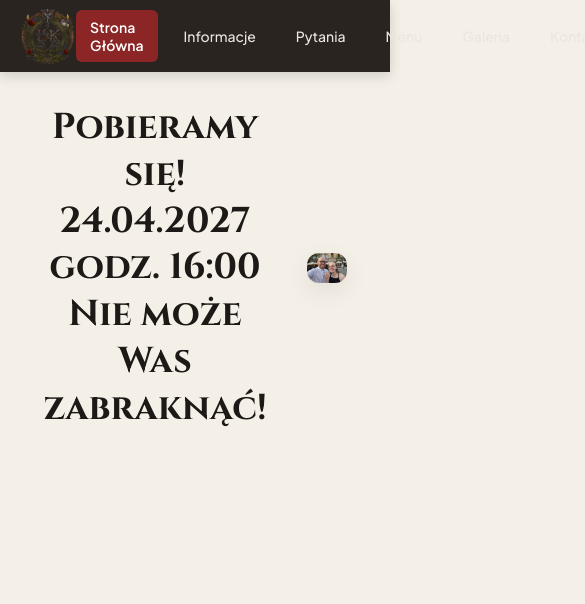
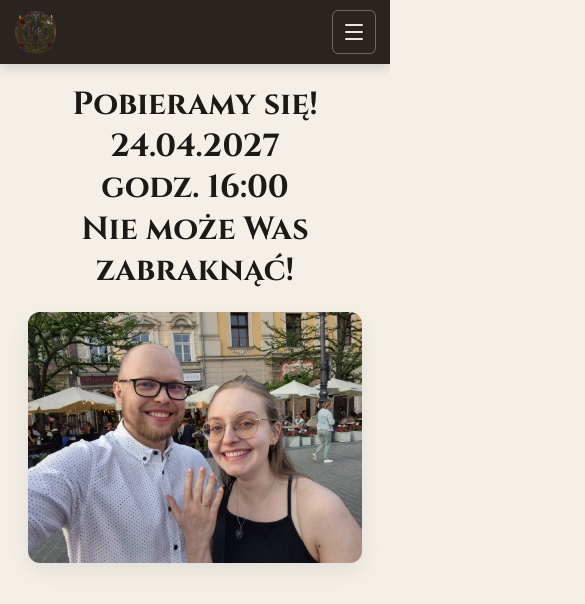
Before and after one commit to Ulszka/jaskiniaSoltysa, a React (Vite) app: page / in a window 390 px wide. Shown: the top 604 px of the page, 585 px wide, since content can reach past the window. Built offline with nearby package versions, Linux system fonts and the light colour scheme.

Commit message:
Making website mobile friendly - commit after review 1

```diff
--- a/src/components/Navbar/Navbar.scss
+++ b/src/components/Navbar/Navbar.scss
@@ -1,3 +1,5 @@
+@use '../../styles/global' as *;
+
 .site-header {
   background-color: #2A2421;
   box-shadow: 0 4px 12px rgba(0, 0, 0, 0.15);
@@ -21,7 +23,7 @@
     gap: 0.625rem;
     color: #EAE6DF;
     font-family: 'Cinzel', serif;
-    font-size: 1.25rem;
+    font-size: $font-size-header;
     font-weight: 700;
     letter-spacing: 0.08em;
 
@@ -42,7 +44,7 @@
 
     .nav-item {
       padding: 0.5rem 0.875rem;
-      font-size: 0.875rem;
+      font-size: $font-size-navbar;
       font-weight: 500;
       color: #EAE6DF;
       border-radius: 0.375rem;
@@ -63,7 +65,7 @@
     .lang-button {
       margin-left: 0.5rem;
       padding: 0.4rem 0.875rem;
-      font-size: 0.75rem;
+      font-size: $font-size-navbar;
       font-weight: 600;
       letter-spacing: 0.05em;
       background-color: #2D4A5E;
@@ -92,3 +94,86 @@
     cursor: pointer;
   }
 }
+
+@media (max-width: $breakpoint-tablet) {
+  .site-header {
+    .header-container {
+      padding: 0 1rem;
+    }
+
+    .brand-link {
+      font-size: $font-size-header;
+
+      img {
+        max-width: 10rem;
+        height: 3rem;
+      }
+    }
+
+    .nav-links {
+      gap: 0.5rem;
+
+      .nav-item {
+        padding: 0.45rem 0.7rem;
+        font-size: $font-size-body-text;
+      }
+
+      .lang-button {
+        padding: 0.35rem 0.7rem;
+      }
+    }
+  }
+}
+
+@media (max-width: $breakpoint-phone) {
+  .site-header {
+    .header-container {
+      position: relative;
+      height: 4rem;
+      padding: 0 0.875rem;
+    }
+
+    .brand-link {
+      img {
+        max-width: 8rem;
+        height: 2.75rem;
+      }
+    }
+
+    .menu-toggle {
+      display: flex;
+      flex-direction: column;
+    }
+
+    .nav-links {
+      position: absolute;
+      top: 100%;
+      left: 0;
+      right: 0;
+      display: none;
+      flex-direction: column;
+      align-items: stretch;
+      gap: 0.75rem;
+      margin-left: 0;
+      padding: 1rem 0.875rem 1.25rem;
+      background-color: #2A2421;
+      border-top: 1px solid rgba(234, 230, 223, 0.15);
+      box-shadow: 0 12px 24px rgba(0, 0, 0, 0.18);
+
+      &.is-open {
+        display: flex;
+      }
+
+      .nav-item {
+        width: 100%;
+        padding: 0.75rem 0.875rem;
+        font-size: $font-size-body-text;
+      }
+
+      .lang-button {
+        margin-left: 0;
+        align-self: flex-start;
+      }
+    }
+  }
+}
--- a/src/pages/Contact/Contact.scss
+++ b/src/pages/Contact/Contact.scss
@@ -1,3 +1,5 @@
+@use '../../styles/global' as *;
+
 .contact-container {
   width: max(90%);
   margin: 0 auto;
@@ -20,7 +22,7 @@
     text-align: center;
 
     .contact-description {
-      font-size: 1.125rem;
+      font-size: $font-size-body-text;
       color: #6B625B;
       line-height: 1.6;
       margin: 0;
@@ -51,3 +53,32 @@
     }
   }
 }
+
+@media (max-width: $breakpoint-tablet) {
+  .contact-container {
+    width: min(92%, $breakpoint-tablet);
+    padding: 1.5rem 1rem;
+  }
+
+  .contact-layout {
+    flex-direction: column;
+    gap: 1.5rem;
+  }
+}
+
+@media (max-width: $breakpoint-phone) {
+  .contact-container {
+    width: min(92%, $breakpoint-phone);
+    padding: 1.25rem 0.75rem;
+  }
+
+  .contact-layout {
+    gap: 1rem;
+
+    .contact-content {
+      .contact-description {
+        font-size: $font-size-body-text;
+      }
+    }
+  }
+}
--- a/src/pages/Faq/Faq.scss
+++ b/src/pages/Faq/Faq.scss
@@ -1,3 +1,5 @@
+@use '../../styles/global' as *;
+
 .faq-container {
   width: max(90%);
   margin: 0 auto;
@@ -7,7 +9,7 @@
 .faq-content {
   .faq-page-title {
     font-family: 'Cinzel', serif;
-    font-size: 2.25rem;
+    font-size: $font-size-header;
     font-weight: 700;
     color: #1C1917;
     margin-bottom: 2.5rem;
@@ -25,14 +27,14 @@
   .faq-item {
     .faq-question {
       font-family: 'Cinzel', serif;
-      font-size: 1.35rem;
+      font-size: $font-size-body-header;
       font-weight: 700;
       color: #8C2525;
       margin-bottom: 0.5rem;
     }
 
     .faq-answer {
-      font-size: 1.05rem;
+      font-size: $font-size-body-text;
       color: #6B625B;
       line-height: 1.6;
       margin: 0;
@@ -44,3 +46,40 @@
     }
   }
 }
+
+@media (max-width: $breakpoint-tablet) {
+  .faq-container {
+    width: min(92%, $breakpoint-tablet);
+    padding: 1.5rem 1rem;
+  }
+
+  .faq-content {
+    .faq-page-title {
+      font-size: $font-size-header;
+    }
+  }
+}
+
+@media (max-width: $breakpoint-phone) {
+  .faq-container {
+    width: min(92%, $breakpoint-phone);
+    padding: 1.25rem 0.75rem;
+  }
+
+  .faq-content {
+    .faq-page-title {
+      font-size: $font-size-header;
+      margin-bottom: 1.5rem;
+    }
+
+    .faq-item {
+      .faq-question {
+        font-size: $font-size-body-header;
+      }
+
+      .faq-answer {
+        font-size: $font-size-body-text;
+      }
+    }
+  }
+}
--- a/src/pages/Gallery/Gallery.scss
+++ b/src/pages/Gallery/Gallery.scss
@@ -1,3 +1,5 @@
+@use '../../styles/global' as *;
+
 .gallery-container {
   width: max(90%);
   margin: 0 auto;
@@ -20,7 +22,7 @@
     text-align: left;
 
     .gallery-description {
-      font-size: 1.125rem;
+      font-size: $font-size-body-text;
       color: #6B625B;
       line-height: 1.6;
       margin: 0;
@@ -48,3 +50,32 @@
     }
   }
 }
+
+@media (max-width: $breakpoint-tablet) {
+  .gallery-container {
+    width: min(92%, $breakpoint-tablet);
+    padding: 1.5rem 1rem;
+  }
+
+  .gallery-layout {
+    flex-direction: column;
+    gap: 1.5rem;
+  }
+}
+
+@media (max-width: $breakpoint-phone) {
+  .gallery-container {
+    width: min(92%, $breakpoint-phone);
+    padding: 1.25rem 0.75rem;
+  }
+
+  .gallery-layout {
+    gap: 1rem;
+
+    .gallery-content {
+      .gallery-description {
+        font-size: $font-size-body-text;
+      }
+    }
+  }
+}
--- a/src/pages/Home/Home.scss
+++ b/src/pages/Home/Home.scss
@@ -1,3 +1,5 @@
+@use '../../styles/global' as *;
+
 .home-container {
   width: max(90%);
   margin: 0 auto;
@@ -21,7 +23,7 @@
     .card-badge {
       display: inline-block;
       padding: 0.3rem 0.875rem;
-      font-size: 0.75rem;
+      font-size: $font-size-body-text;
       font-weight: 600;
       letter-spacing: 0.1em;
       text-transform: uppercase;
@@ -34,7 +36,7 @@
 
     .card-title {
       font-family: 'Cinzel', serif;
-      font-size: 2.25rem;
+      font-size: $font-size-header;
       font-weight: 700;
       color: #1C1917;
       line-height: 1.3;
@@ -62,3 +64,50 @@
     }
   }
 }
+
+@media (max-width: $breakpoint-tablet) {
+  .home-container {
+    width: min(92%, $breakpoint-tablet);
+    padding: 1.5rem 1rem;
+  }
+
+  .hero-layout {
+    flex-direction: column;
+    gap: 1.5rem;
+
+    .hero-content {
+      width: 100%;
+
+      .card-title {
+        font-size: $font-size-header;
+      }
+    }
+
+    .hero-image-wrapper {
+      width: 100%;
+    }
+  }
+}
+
+@media (max-width: $breakpoint-phone) {
+  .home-container {
+    width: min(92%, $breakpoint-phone);
+    padding: 1.25rem 0.75rem;
+  }
+
+  .hero-layout {
+    gap: 1.25rem;
+
+    .hero-content {
+      width: 100%;
+
+      .card-title {
+        font-size: $font-size-header;
+      }
+    }
+
+    .hero-image-wrapper {
+      width: 100%;
+    }
+  }
+}
--- a/src/pages/Info/Info.scss
+++ b/src/pages/Info/Info.scss
@@ -1,3 +1,5 @@
+@use '../../styles/global' as *;
+
 .info-container {
   width: max(90%);
   margin: 0 auto;
@@ -27,7 +29,7 @@
 
     .column-title {
       font-family: 'Cinzel', serif;
-      font-size: 1.75rem;
+      font-size: $font-size-header;
       font-weight: 700;
       color: #1C1917;
       margin-bottom: 1rem;
@@ -37,7 +39,7 @@
     }
 
     .column-description {
-      font-size: 1rem;
+      font-size: $font-size-body-text;
       color: #6B625B;
       line-height: 1.6;
 
@@ -68,3 +70,38 @@
     }
   }
 }
+
+@media (max-width: $breakpoint-tablet) {
+  .info-container {
+    width: min(92%, $breakpoint-tablet);
+    padding: 1.5rem 1rem;
+  }
+
+  .info-grid {
+    grid-template-columns: 1fr;
+    gap: 1.5rem;
+  }
+
+  .info-column {
+    padding: 1.5rem;
+  }
+}
+
+@media (max-width: $breakpoint-phone) {
+  .info-container {
+    width: min(92%, $breakpoint-phone);
+    padding: 1.25rem 0.75rem;
+  }
+
+  .info-column {
+    padding: 1.25rem;
+
+    .column-text {
+      margin-bottom: 1.25rem;
+
+      .column-title {
+        font-size: $font-size-header;
+      }
+    }
+  }
+}
--- a/src/pages/Menu/Menu.scss
+++ b/src/pages/Menu/Menu.scss
@@ -1,3 +1,5 @@
+@use '../../styles/global' as *;
+
 .menu-container {
   width: max(90%);
   margin: 0 auto;
@@ -11,7 +13,7 @@
 
   .menu-page-title {
     font-family: 'Cinzel', serif;
-    font-size: 2.5rem;
+    font-size: $font-size-header;
     font-weight: 700;
     color: #1C1917;
     margin-bottom: 2.5rem;
@@ -33,7 +35,7 @@
 
       .menu-column-title {
         font-family: 'Cinzel', serif;
-        font-size: 1.75rem;
+        font-size: $font-size-header;
         font-weight: 700;
         color: #8C2525;
         margin: 0;
@@ -50,7 +52,7 @@
 
       .menu-category {
         font-family: 'Cinzel', serif;
-        font-size: 1.5rem;
+        font-size: $font-size-body-header;
         font-weight: 700;
         color: #1C1917;
         margin-bottom: 0.5rem;
@@ -59,7 +61,7 @@
       }
 
       .menu-details {
-        font-size: 1rem;
+        font-size: $font-size-body-text;
         color: #6B625B;
         line-height: 1.6;
         margin: 0;
@@ -67,3 +69,58 @@
     }
   }
 }
+
+@media (max-width: $breakpoint-tablet) {
+  .menu-container {
+    width: min(92%, $breakpoint-tablet);
+    padding: 1.5rem 1rem;
+  }
+
+  .menu-content {
+    .menu-columns {
+      flex-direction: row;
+      gap: 1rem;
+
+      .menu-column {
+        flex: 1 1 0;
+        min-width: 0;
+      }
+    }
+  }
+}
+
+@media (max-width: $breakpoint-phone) {
+  .menu-container {
+    width: min(92%, $breakpoint-phone);
+    padding: 1.25rem 0.75rem;
+  }
+
+  .menu-content {
+    .menu-page-title {
+      font-size: $font-size-header;
+      margin-bottom: 1.75rem;
+    }
+
+    .menu-columns {
+      flex-direction: column;
+      gap: 1rem;
+
+      .menu-column {
+        width: 100%;
+        gap: 1rem;
+
+        .menu-column-title {
+          font-size: $font-size-header;
+        }
+      }
+
+      .menu-item {
+        padding: 1.1rem 1.25rem;
+
+        .menu-category {
+          font-size: $font-size-body-header;
+        }
+      }
+    }
+  }
+}
--- a/src/styles/global.scss
+++ b/src/styles/global.scss
@@ -1,8 +1,13 @@
 @import url('https://fonts.googleapis.com/css2?family=Cinzel:wght@600;700&family=Plus+Jakarta+Sans:wght@400;500;600&display=swap');
 
-:root {
-  --content-max-width: 750px;
-}
+$breakpoint-tablet: 1200px;
+$breakpoint-phone: 750px;
+
+
+$font-size-navbar: 1rem;
+$font-size-header: 2rem;
+$font-size-body-header: 1.5rem;
+$font-size-body-text: 1.2rem;
 
 * {
   box-sizing: border-box;
@@ -10,11 +15,22 @@
   padding: 0;
 }
 
+html {
+  scroll-behavior: smooth;
+}
+
 body {
   background-color: #F4F0E8;
   color: #1C1917;
   font-family: 'Plus Jakarta Sans', sans-serif;
+  font-size: $font-size-body-text;
   min-height: 100vh;
+  line-height: 1.5;
+}
+
+img {
+  max-width: 100%;
+  height: auto;
 }
 
 .main-wrapper {
```
